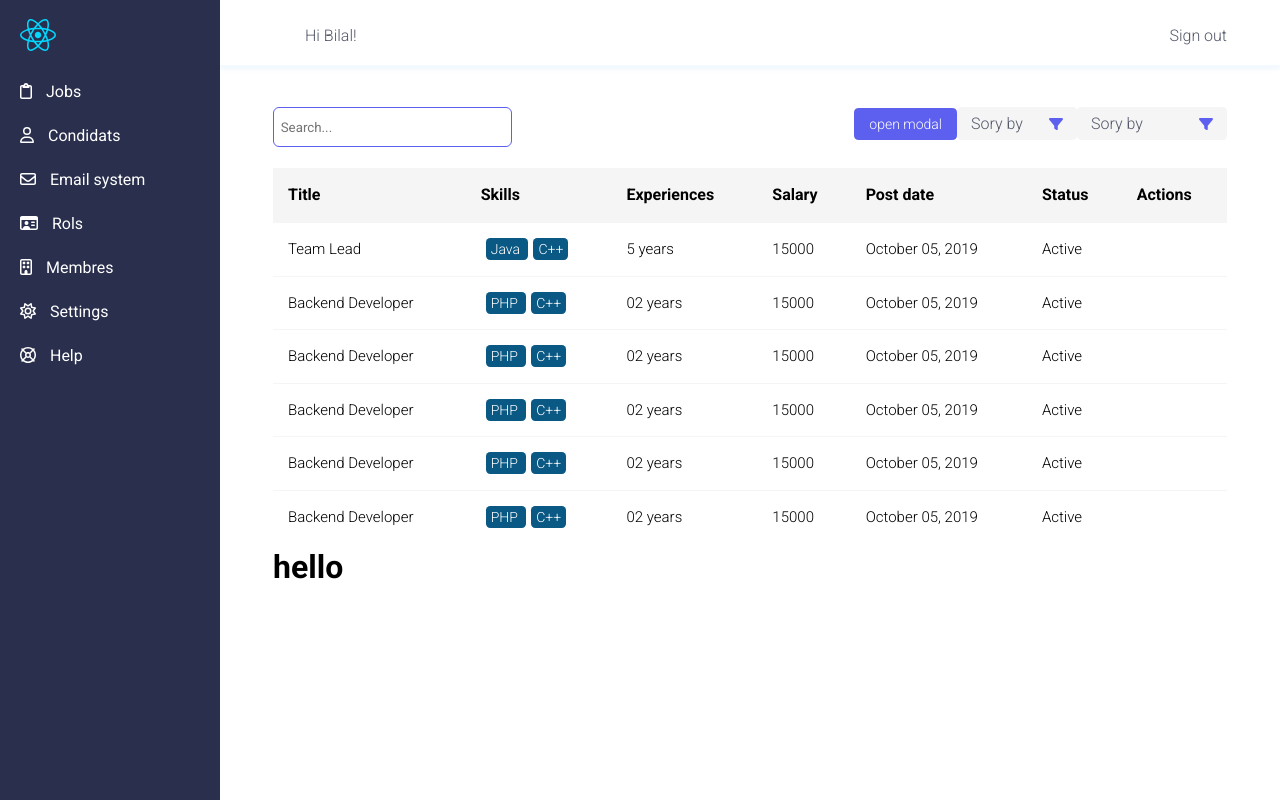
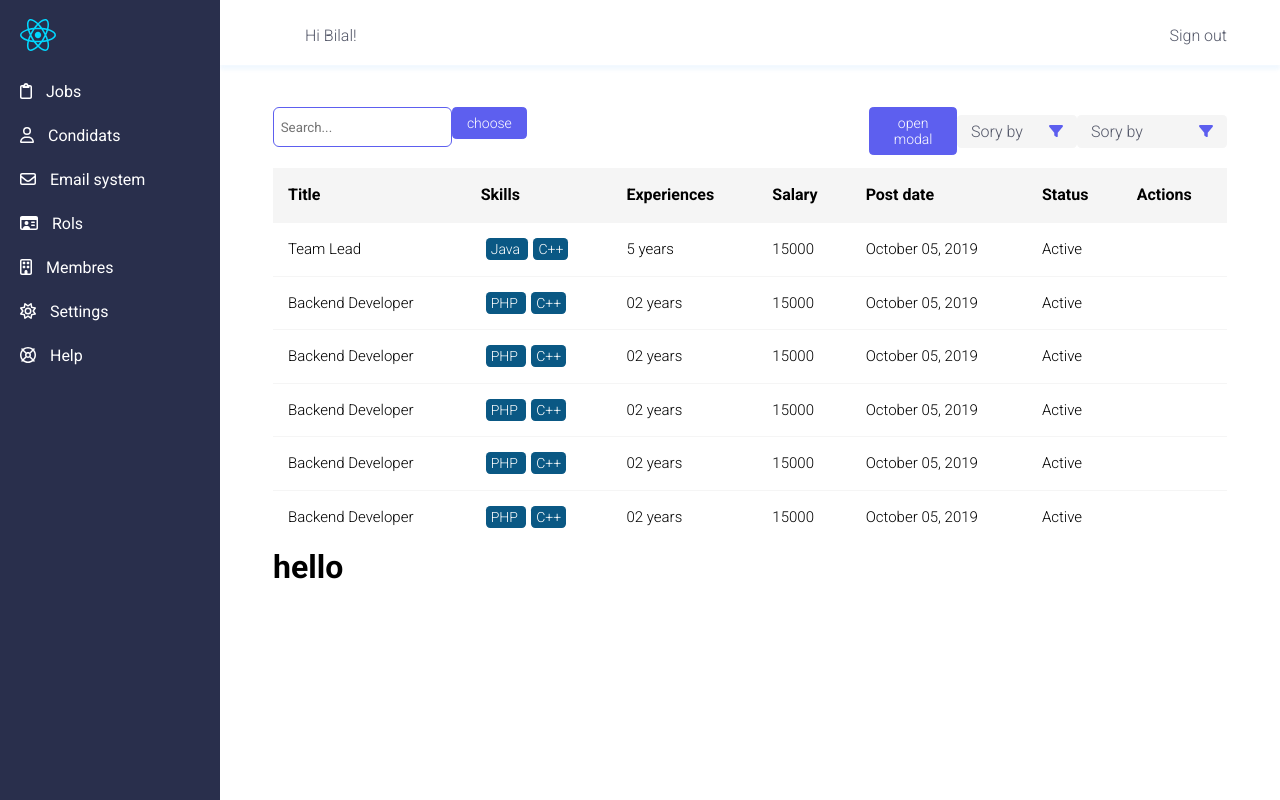
Before and after one commit to hiringkanban/frontend, a React (Vite) app: page /admin in a window 1280 px wide. Built offline with nearby package versions, Linux system fonts and the light colour scheme.

Commit message:
dropdown basic

```diff
--- /dev/null
+++ b/src/components/Molecules/Drodown/dropdown.tsx
@@ -0,0 +1,27 @@
+import { useState } from "react";
+import Button from "../../Atoms/Button";
+import { DropdownOptions } from "./style";
+import { dropdownProps } from "./type";
+
+const Dropdown:React.FC<dropdownProps> = ({ menu }) => {
+
+    const [open, setOpen] = useState(false);
+
+    return (
+        <>
+            <Button onClick={() => setOpen(!open)}>choose</Button>
+            {open &&
+                <DropdownOptions>
+                    <ul>
+                        {menu.map((item) =>
+                            <li onClick={() => item.onClick()}>
+                                {item.name}
+                            </li>
+                        )}
+                    </ul>
+                </DropdownOptions>
+            }
+        </>
+    )
+}
+export default Dropdown;
--- /dev/null
+++ b/src/components/Molecules/Drodown/index.ts
@@ -0,0 +1 @@
+export { default } from './dropdown';
--- /dev/null
+++ b/src/components/Molecules/Drodown/style.tsx
@@ -0,0 +1,6 @@
+import styled from "styled-components";
+
+export const DropdownOptions = styled.div`
+    display: flex;
+    flex-direction: column;
+`;
--- /dev/null
+++ b/src/components/Molecules/Drodown/type.ts
@@ -0,0 +1,9 @@
+import React from "react"
+
+export interface dropdownProps {
+    menu: {
+        name: string,
+        icon?: React.ReactNode,
+        onClick: () => void | React.ReactNode
+    }[]
+}
--- a/src/components/Templates/Admin/admin.tsx
+++ b/src/components/Templates/Admin/admin.tsx
@@ -1,3 +1,4 @@
+import React from "react";
 import SideBar from "../../Organisms/Sidebar/sidebar";
 import Section from "../../Atoms/Section";
 import NavBar from "../../Organisms/Navbar/navbar";
@@ -15,6 +16,7 @@ import Modal from "../../Molecules/Modal";
 import Row from "../../Atoms/Row";
 import Col from "../../Atoms/Col";
 import Input from "../../Atoms/Input";
+import Drodown from "../../Molecules/Drodown";
 
 type dataT = {
     key: string,
@@ -134,6 +136,7 @@ const data : dataT[] = [
     },
 ];
 
+
 const AdminTemplate:React.FC<navbarProps> = ({ leftMenu, rightMenu }) => {
 
     const [value, setValue] = useState<string|number>('Sory by');
@@ -144,6 +147,17 @@ const AdminTemplate:React.FC<navbarProps> = ({ leftMenu, rightMenu }) => {
         setOpen(false)
     }
 
+    const actionsMenu = [
+        {
+            name: 're-new',
+            onClick: () => console.log('re-new')
+        },
+        {
+            name: 'Delete',
+            onClick: () => React.cloneElement(<Button>show</Button>)
+        }
+    ];
+
     return (
         <>
             <SideBar />
@@ -153,6 +167,9 @@ const AdminTemplate:React.FC<navbarProps> = ({ leftMenu, rightMenu }) => {
                     <Row margin="35px 0 5px 0">
                         <Col span={3}>
                             <Input placeholder="Search..." onChange={() => console.log('change')} />
+                        </Col>
+                        <Col span={3}>
+                            <Drodown menu={actionsMenu} />
                         </Col>
                         <Col span={6} offset={3}>
                             <FlexBox justify="end" alignItem="center">
```
